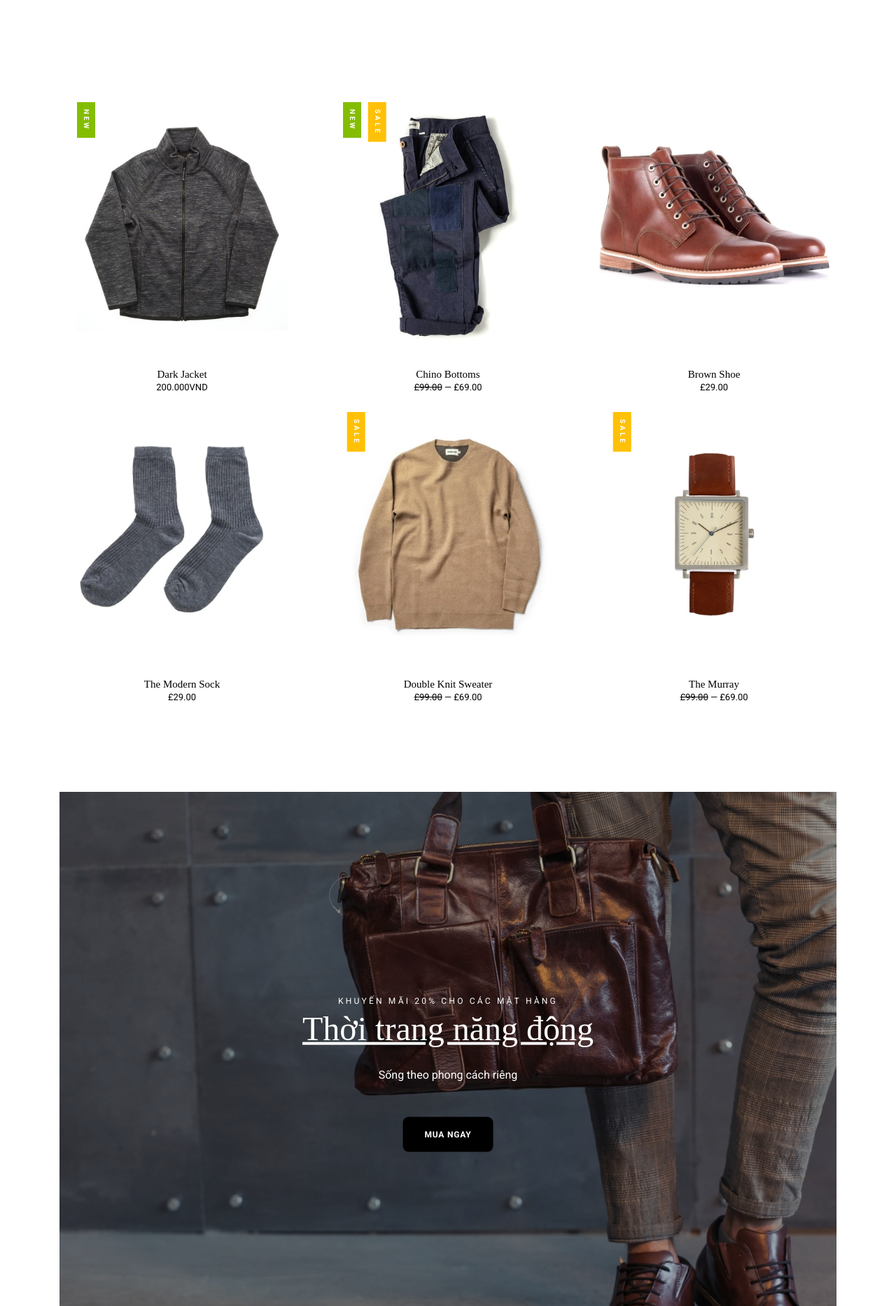
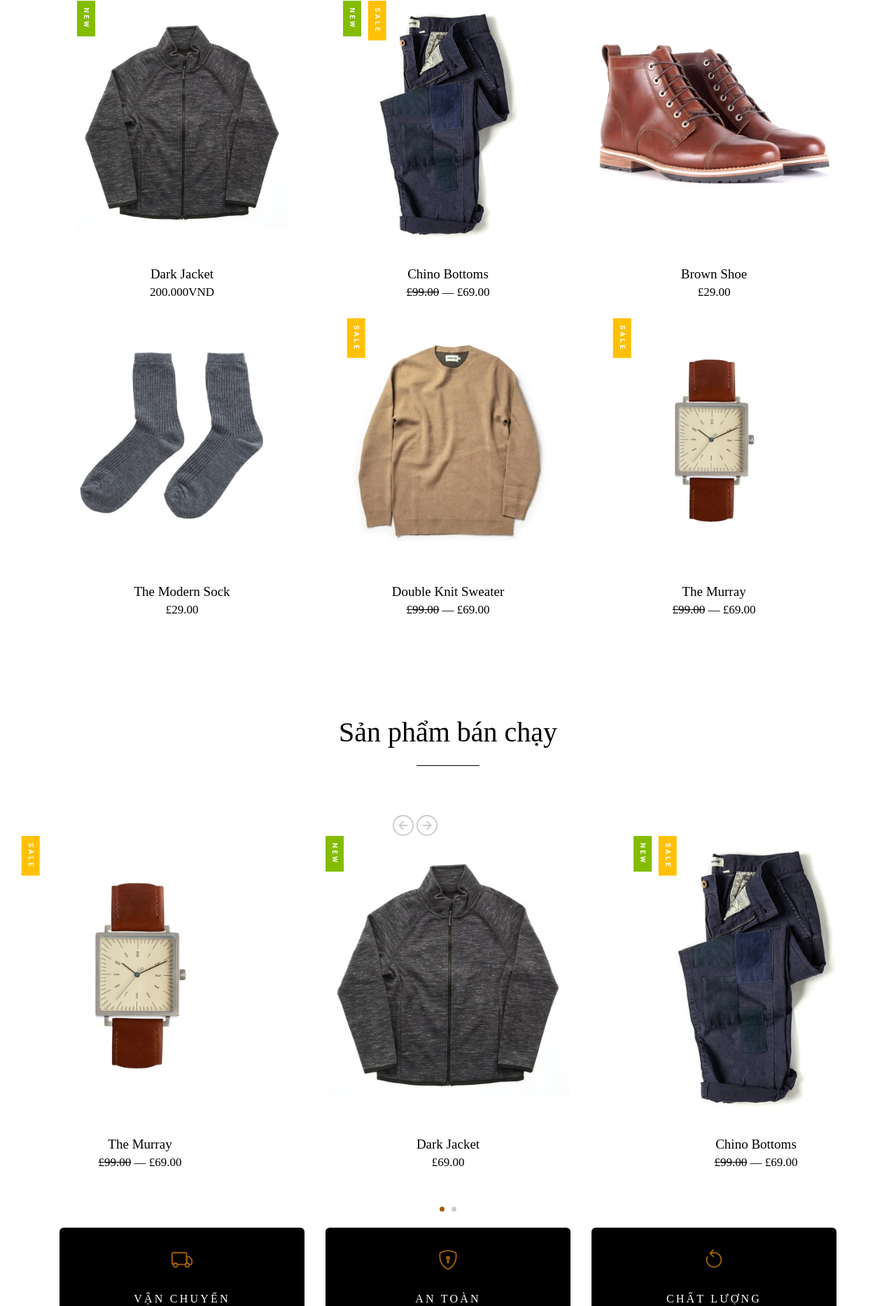
Before and after one commit to MeiNhuY/FashionShop, a PHP site: page /views/index.php in a window 1280 px wide; the page is wider, and only the part inside the window is pictured. Shown: the part 1754-3621 px from the top of that part at 70% size. Run offline with PHP 8.4, Linux system fonts and the light colour scheme; some libraries are stand-ins or nearby versions; some web fonts are replaced.

Commit message:
Y - home

```diff
--- a/public/css/style.css
+++ b/public/css/style.css
@@ -430,6 +430,147 @@ a.text-primary {
     -o-transition: .5s width ease-in-out;
     transition: .5s width ease-in-out;
 }
+
+
+/* chữ */
+.section-heading h3 {
+  font-size: 2.5rem;
+  font-weight: 700px;
+  color: #000;
+  position: relative;
+  margin-top: 30px;
+  padding-bottom: 20px;
+  margin-bottom: 70px;
+  font-family: "Cormorant Garamond", serif;
+  line-height: 1.4;
+  text-align: center;
+}
+
+.section-heading h3::after {
+  content: "";
+  position: absolute;
+  bottom: 0;
+  left: 50%;
+  transform: translateX(-50%); /* Căn giữa dòng gạch dưới */
+  width: 90px; /* Độ rộng của dòng gạch dưới */
+  height: 1.2px; /* Độ dày của dòng gạch dưới */
+  background-color: #000; /* Màu sắc của dòng gạch dưới */
+}
+
+
+/* chu2 */
+.featured-rooms {
+  margin-top: 50px;  /* Khoảng cách phía trên */
+  margin-bottom: 70px; /* Khoảng cách phía dưới */
+}
+
+.suite-contents {
+  margin-top: 30px; /* Khoảng cách phía trên cho nội dung bên trong */
+}
+
+#khoangcach2 {
+    padding-top: 0px;
+}
+
+#khoangcach2 {
+  padding-bottom: 0px;
+}
+/*
+room */
+.suite-wrap {
+  font-family: "Cormorant Garamond", serif;
+  font-size: 16px;
+  width: 80%;
+  margin: 0 auto;
+  display: block;
+  float: none; /* Bỏ float để tránh gây lỗi */
+  margin-bottom: 10rem;
+  transform: translateX(0); /* Không dịch chuyển trục X */
+}
+
+@media (max-width: 767.98px) {
+  .suite-wrap {
+    width: 100%;
+    margin-bottom: 5rem;
+  }
+}
+
+/* Bố cục cho ảnh 1 */
+.suite-wrap.overlap-image-1 .suite {
+  width: 60%;
+  float: left;
+  position: relative;
+  z-index: 1; /* Đảm bảo hiển thị trên nền */
+}
+
+@media (max-width: 767.98px) {
+  .suite-wrap.overlap-image-1 .suite {
+    width: 100%;
+  }
+}
+
+.suite-wrap.overlap-image-1 .suite img {
+  max-width: 100% !important;
+  height: 20%; /* Đảm bảo hình ảnh giữ tỷ lệ gốc */
+  display: block;
+}
+
+.suite-wrap.overlap-image-1 .suite .image-stack .image-stack-item {
+  overflow: hidden;
+  position: relative;
+}
+
+.suite-wrap.overlap-image-1 .suite .image-stack .image-stack-item .overlay {
+  position: absolute;
+  left: 0;
+  top: 0;
+  width: 50%;
+  height: 100%;
+  background: #fff;
+  opacity: 0; /* Không có overlay để hiển thị */
+}
+
+.suite-wrap.overlap-image-1 .suite .image-stack .image-stack-item.image-stack-item-top {
+  float: left;
+  width: 55%;
+  margin-top: -10%; /* Điều chỉnh để tạo sự chồng chéo */
+  position: relative; /* Đặt vị trí tương đối */
+  z-index: 1; /* Chồng lên ảnh khác */
+
+}
+
+.suite-wrap.overlap-image-1 .suite .image-stack .image-stack-item.image-stack-item-bottom {
+  position: absolute; /* Đặt ảnh 2 vào vị trí tuyệt đối */
+  top: 5%; /* Điều chỉnh khoảng cách từ đỉnh ảnh 1 để chồng lên */
+  left: 37%; /* Điều chỉnh khoảng cách từ bên trái */
+  width: 39%; /* Kích thước của ảnh 2 */
+  z-index: 2; /* Đảm bảo ảnh 2 nằm trên ảnh 1 */
+}
+
+.suite-wrap.overlap-image-1 .suite-contents {
+  font-family: "Cormorant Garamond", serif;
+  position: relative;
+  width: 30%;
+  margin-top: 5%;
+  float: left;
+  margin-left: 50px;
+  z-index: 3; /* Đảm bảo nội dung hiển thị trên overlay */
+}
+
+@media (max-width: 767.98px) {
+  .suite-wrap.overlap-image-1 .suite-contents {
+    width: 100%;
+    margin-left: 0;
+  }
+}
+
+.deal-contents .subtitle {
+  color: #ffffff;
+}
+
+
+
+
 
 
       .site-nav .site-navigation .site-menu .has-children {
@@ -888,7 +1029,7 @@ a.text-primary {
     min-height: 450px; }
 
 .untree_co-section {
-  padding: 100px 0;
+  padding: 80px 0;
   position: relative; }
 
 .untree_co-section .bg-light {
@@ -920,13 +1061,15 @@ a.text-primary {
     color: #a35f0c;
     font-size: 30px; }
   .feature h3 {
+    font-family: "Cormorant Garamond", serif;
     color:#ffffff;
-    font-size: 12px;
+    font-size: 16px;
     letter-spacing: .2rem;
     font-weight: 400;
     text-transform: uppercase; }
   .feature p {
-    font-size: 15px;
+    font-family: "Cormorant Garamond", serif;
+    font-size: 16px;
     color: #ffffff; }
 
 .product-item {
@@ -960,12 +1103,15 @@ a.text-primary {
       -ms-transform: scale(1.05);
       transform: scale(1.05); }
   .product-item h3 {
-    font-size: 15px;
+    font-family: "Cormorant Garamond", serif;
+    font-size: 19px;
     margin-bottom: 0; }
     .product-item h3 a {
       color: #000000; }
   .product-item .price {
-    font-size: 13px; }
+    font-family: "Cormorant Garamond", serif;
+    font-size: 17px;
+}
 
 .deal-hero {
   background-size: cover;
@@ -1630,7 +1776,7 @@ a.text-primary {
 
 .site-footer {
   background-color:  #a35f0c;
-  font-size: 15px;
+  font-size: 16px;
   padding: 100px 0 70px 0; }
   .site-footer a {
     color: #000000;
--- a/views/header_footer/header.php
+++ b/views/header_footer/header.php
@@ -53,8 +53,8 @@
 							<a href="?act=page">Chi Tiết</a>
 							<ul class="dropdown">
 								<li><a href="?act=intro">Giới Thiệu</a></li>
+								<li><a href="?act=contact">Liên Hệ</a></li>
 								<li><a href="?act=sale">Khuyến Mãi</a></li>
-								<li><a href="?act=contact">Liên Hệ</a></li>
 								<li><a href="?act=cart">Giỏ Hàng</a></li>
 								<li><a href="?act=checkout">Thanh Toán</a></li>
 
--- a/views/home/home.php
+++ b/views/home/home.php
@@ -43,30 +43,60 @@
 				</div>
 			</div>
 		</div>
-
 	</div>
 
-    <!-- banner2 -->
-    <div class="untree_co-section">
-		<div class="container">
 
+<!-- Room -->
+<div class="untree_co--site-section float-left pb-0 featured-rooms">
 
-			<div class="deal-hero overlay" data-aos-delay="300" style="background-image: url('../public/images/banner/yody.jpg')">
-				<div class="deal-contents">
-					<span class="subtitle">Giảm giá 20%</span>
-					<h2 class="title mb-4"><a href="#">Bộ sưu tập Fall - Winter</a></h2>
-					<p class="mb-5">Mua sắm thỏa thích tại Aura Fashion</p>
-					<a href="#" class="btn btn-black" >Mua ngay</a>
+    <div class="row justify-content-center text-center">
+        <div class="col-lg-6 section-heading" data-aos="fade-up">
+            <h3 class="text-center">Thời trang</h3>
         </div>
     </div>
 
+    <div class="container-fluid pt-5">
+        <div class="suite-wrap overlap-image-1">
+            <div class="suite">
+                <div class="image-stack">
+                    <div class="image-stack-item image-stack-item-top" data-jarallax-element="-50">
+                        <div class="overlay"></div>
+                        <img src="../public/images/room_1_a.jpg" alt="Image" class="img-fluid pic1">
+                    </div>
+                    <div class="image-stack-item image-stack-item-bottom">
+                        <div class="overlay"></div>
+                        <img src="../public/images/room_1_a.jpg" alt="Image" class="img-fluid pic2">
+                    </div>
+                </div>
+            </div> <!-- .suite -->
+
+            <div class="suite-contents" data-jarallax-element="50">
+                <h2 class="suite-title">Thời trang Nam</h2>
+                <div class="suite-excerpt">
+                    <p>Mẫu mã đa dạng, năng động. </p>
+                    <p><a href="#" class="readmore"></a></p>
+                </div>
+				<h2 class="suite-title">Thời trang Nữ</h2>
+                <div class="suite-excerpt">
+                    <p>Thiết kế tinh tế giúp tôn lên dáng vóc của bạn. Chất liệu đột phá thông minh mang đến sự mềm mại</p>
+                    <p><a href="#" class="readmore"></a></p>
+                </div>
+            </div>
+        </div>
     </div>
 </div>
 
 
+
 	<!-- product1 -->
-	<div class="untree_co-section">
+	<div class="untree_co-section" id="khoangcach1">
 		<div class="container">
+
+		<div class="row justify-content-center text-center">
+				<div class="col-lg-6 section-heading" data-aos="fade-up">
+					<h3 class="text-center">Bộ Sưu Tập Thu Đông</h3>
+				</div>
+		</div>
 
 			<div class="row">
 				<div class="col-6 col-sm-6 col-md-6 mb-4 col-lg-4">
@@ -167,31 +197,16 @@
 		</div>
 	</div>
 
-
-
-
-	<!-- banner3 -->
+	<!-- product2 -->
+	<div class="untree_co-section" id="khoangcach2">
 		<div class="container">
 
-
-		<div class="deal-hero overlay" style="background-image: url('../public/images/banner/hero-slider-3-min.jpg')">
-			<div class="deal-contents">
-				<span class="subtitle">Khuyến mãi 20% cho các mặt hàng</span>
-				<h2 class="title mb-4"><a href="#">Thời trang năng động</a></h2>
-				<p class="mb-5">Sống theo phong cách riêng</p>
-				<a href="#" class="btn btn-black">Mua ngay</a>
+				<div class="row justify-content-center text-center">
+					<div class="col-lg-6 section-heading" data-aos="fade-up">
+						<h3 class="text-center">Sản phẩm bán chạy</h3>
 					</div>
 				</div>
 
-	</div>
-
-	<!-- product2 -->
-	<div class="untree_co-section">
-		<div class="container">
-			<div class="row mb-5 align-items-center">
-				<div class="col-md-6">
-					<h2 class="h3">Sản phẩm phổ biến</h2>
-				</div>
 				<div class="col-sm-6 carousel-nav text-sm-right">
 					<a href="#" class="prev js-custom-prev-v2">
 						<svg width="1em" height="1em" viewBox="0 0 16 16" class="bi bi-arrow-left-circle" fill="currentColor" xmlns="http://www.w3.org/2000/svg">
```
Also changed, not shown: public/images/banner/hero-slider-4-min.jpg (deleted), public/images/banner/pic2.jpg (deleted), public/images/banner/pic3.jpg (deleted), public/images/banner/room_1_a.jpg (added), public/images/banner/room_2_a.jpg (added), public/images/room_1_a.jpg (added), public/images/room_2_a.jpg (added). Lines whose indentation alone changed are shown as unchanged.
